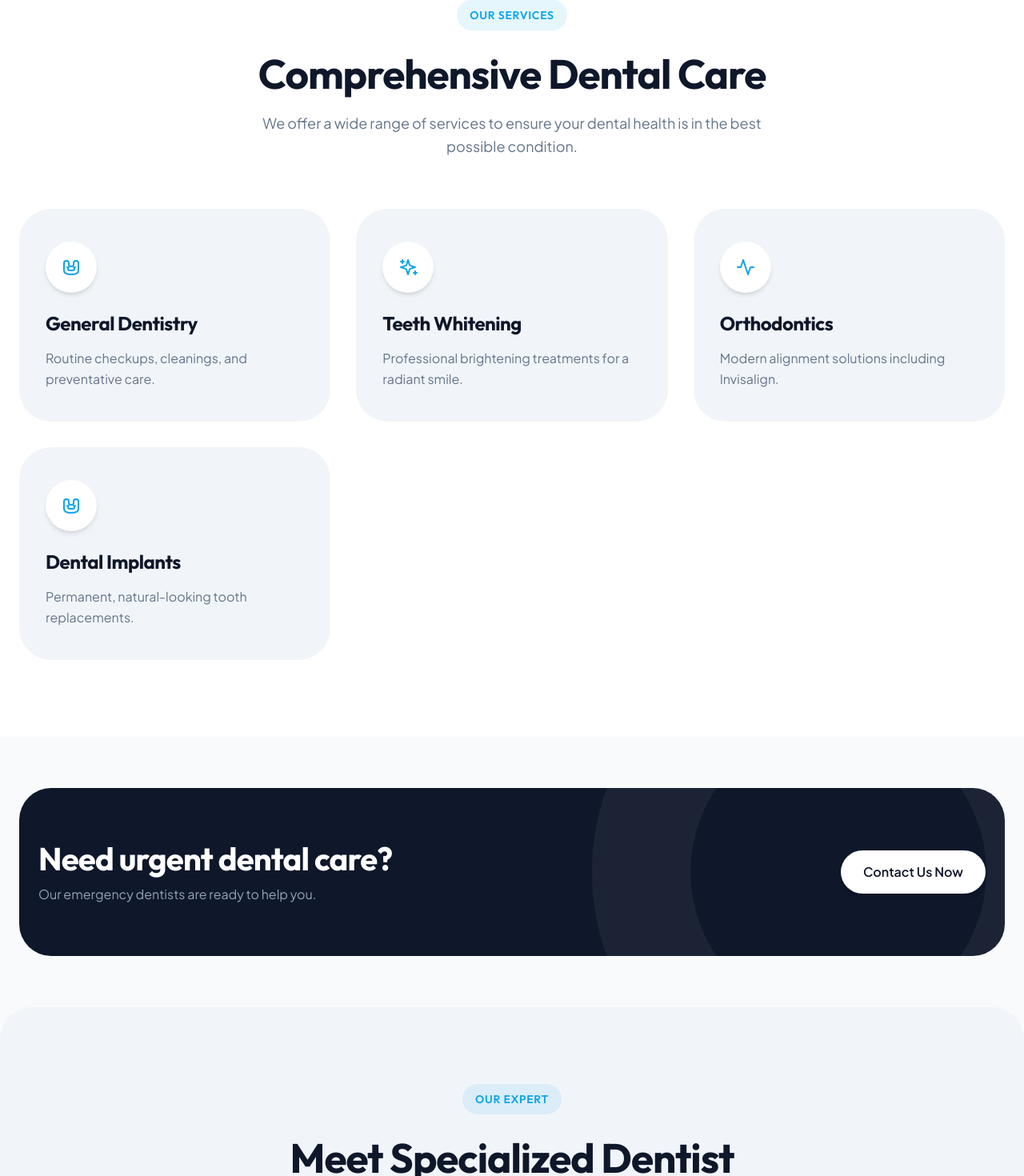
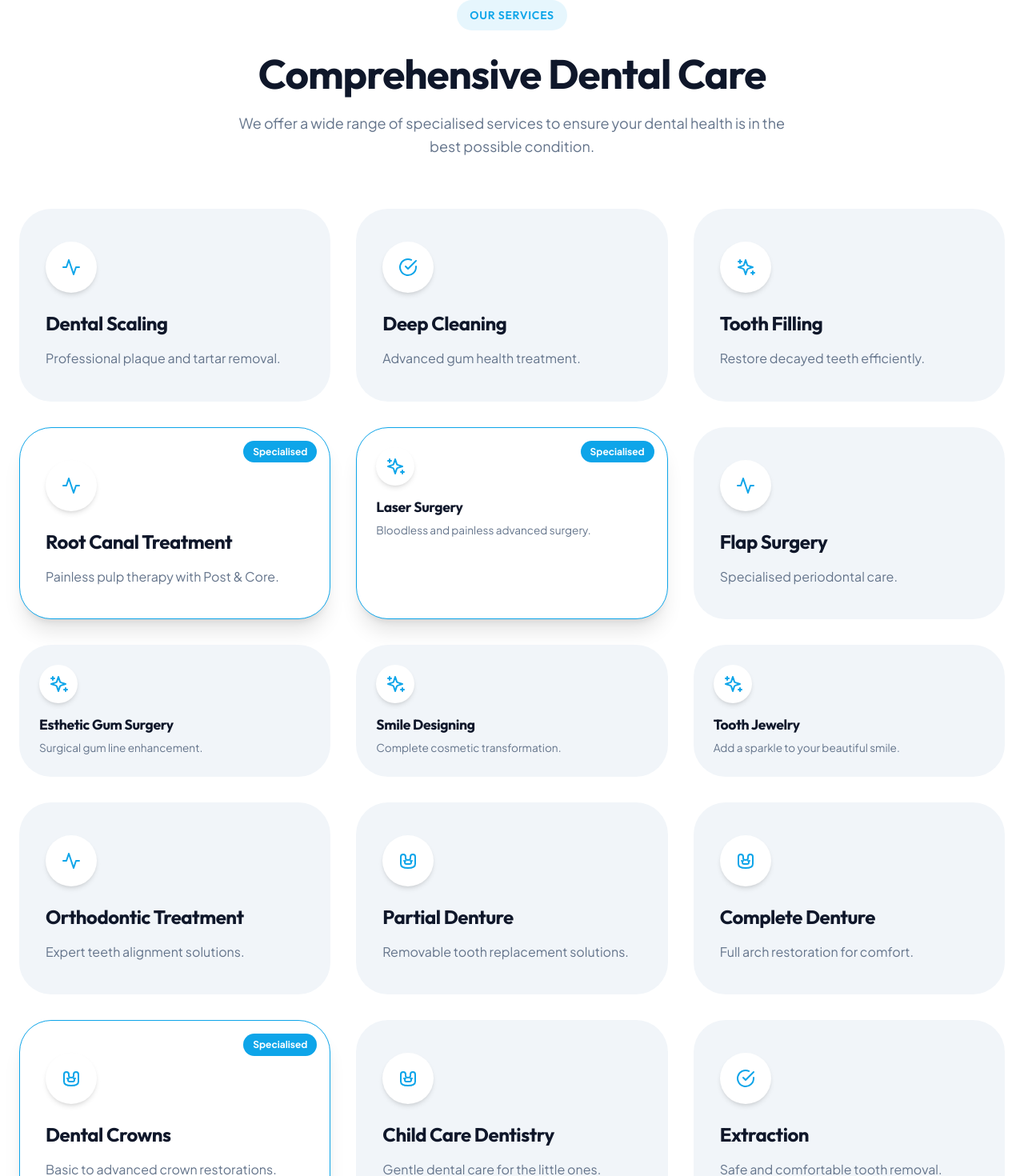
Before and after one commit to srinivasantoothzcare/renu, a React (Vite) app in the folder caredent/: page / in a window 1280 px wide. Shown: the part 1050-2520 px from the top of the page at 80% size. Built offline with nearby package versions, Linux system fonts and the light colour scheme.

Commit message:
Expand services section with 16 treatments and custom grid styles

```diff
--- a/caredent/src/App.jsx
+++ b/caredent/src/App.jsx
@@ -401,6 +401,33 @@ const CSS_STYLES = `
     position: relative;
     overflow: hidden;
     border: 1px solid transparent;
+    display: flex;
+    flex-direction: column;
+    justify-content: flex-start;
+  }
+
+  .service-card.compact {
+    padding: 1.5rem;
+  }
+
+  .service-card.highlighted {
+    background: white;
+    border-color: var(--secondary);
+    box-shadow: var(--shadow-xl);
+  }
+
+  .service-card.highlighted::after {
+    content: 'Specialised';
+    position: absolute;
+    top: 1rem;
+    right: 1rem;
+    background: var(--secondary);
+    color: white;
+    font-size: 0.75rem;
+    font-weight: 700;
+    padding: 0.25rem 0.75rem;
+    border-radius: var(--radius-pill);
+    z-index: 2;
   }
 
   .service-card::before {
@@ -970,10 +997,22 @@ const Hero = () => (
 
 const Services = () => {
   const services = [
-    { title: "General Dentistry", desc: "Routine checkups, cleanings, and preventative care.", icon: <Icons.Tooth /> },
-    { title: "Teeth Whitening", desc: "Professional brightening treatments for a radiant smile.", icon: <Icons.Sparkles /> },
-    { title: "Orthodontics", desc: "Modern alignment solutions including Invisalign.", icon: <Icons.Activity /> },
-    { title: "Dental Implants", desc: "Permanent, natural-looking tooth replacements.", icon: <Icons.Tooth /> },
+    { title: "Dental Scaling", desc: "Professional plaque and tartar removal.", icon: <Icons.Activity /> },
+    { title: "Deep Cleaning", desc: "Advanced gum health treatment.", icon: <Icons.CheckCircle /> },
+    { title: "Tooth Filling", desc: "Restore decayed teeth efficiently.", icon: <Icons.Sparkles /> },
+    { title: "Root Canal Treatment", desc: "Painless pulp therapy with Post & Core.", icon: <Icons.Activity />, highlighted: true },
+    { title: "Laser Surgery", desc: "Bloodless and painless advanced surgery.", icon: <Icons.Sparkles />, compact: true, highlighted: true },
+    { title: "Flap Surgery", desc: "Specialised periodontal care.", icon: <Icons.Activity /> },
+    { title: "Esthetic Gum Surgery", desc: "Surgical gum line enhancement.", icon: <Icons.Sparkles />, compact: true },
+    { title: "Smile Designing", desc: "Complete cosmetic transformation.", icon: <Icons.Sparkles />, compact: true },
+    { title: "Tooth Jewelry", desc: "Add a sparkle to your beautiful smile.", icon: <Icons.Sparkles />, compact: true },
+    { title: "Orthodontic Treatment", desc: "Expert teeth alignment solutions.", icon: <Icons.Activity /> },
+    { title: "Partial Denture", desc: "Removable tooth replacement solutions.", icon: <Icons.Tooth /> },
+    { title: "Complete Denture", desc: "Full arch restoration for comfort.", icon: <Icons.Tooth /> },
+    { title: "Dental Crowns", desc: "Basic to advanced crown restorations.", icon: <Icons.Tooth />, highlighted: true },
+    { title: "Child Care Dentistry", desc: "Gentle dental care for the little ones.", icon: <Icons.Tooth /> },
+    { title: "Extraction", desc: "Safe and comfortable tooth removal.", icon: <Icons.CheckCircle /> },
+    { title: "Impaction", desc: "Expert surgical removal of impacted teeth.", icon: <Icons.Activity /> },
   ];
 
   return (
@@ -982,14 +1021,14 @@ const Services = () => {
         <div className="section-header">
           <div className="badge">Our Services</div>
           <h2>Comprehensive Dental Care</h2>
-          <p>We offer a wide range of services to ensure your dental health is in the best possible condition.</p>
+          <p>We offer a wide range of specialised services to ensure your dental health is in the best possible condition.</p>
         </div>
         <div className="services-grid">
           {services.map((s, i) => (
-            <div key={i} className="service-card">
-              <div className="service-icon">{s.icon}</div>
-              <h3>{s.title}</h3>
-              <p>{s.desc}</p>
+            <div key={i} className={`service-card ${s.compact ? 'compact' : ''} ${s.highlighted ? 'highlighted' : ''}`}>
+              <div className="service-icon" style={s.compact ? { width: '3rem', height: '3rem', marginBottom: '1rem' } : {}}>{s.icon}</div>
+              <h3 style={s.compact ? { fontSize: '1.1rem', marginBottom: '0.5rem' } : {}}>{s.title}</h3>
+              <p style={s.compact ? { fontSize: '0.85rem' } : {}}>{s.desc}</p>
             </div>
           ))}
         </div>
```
